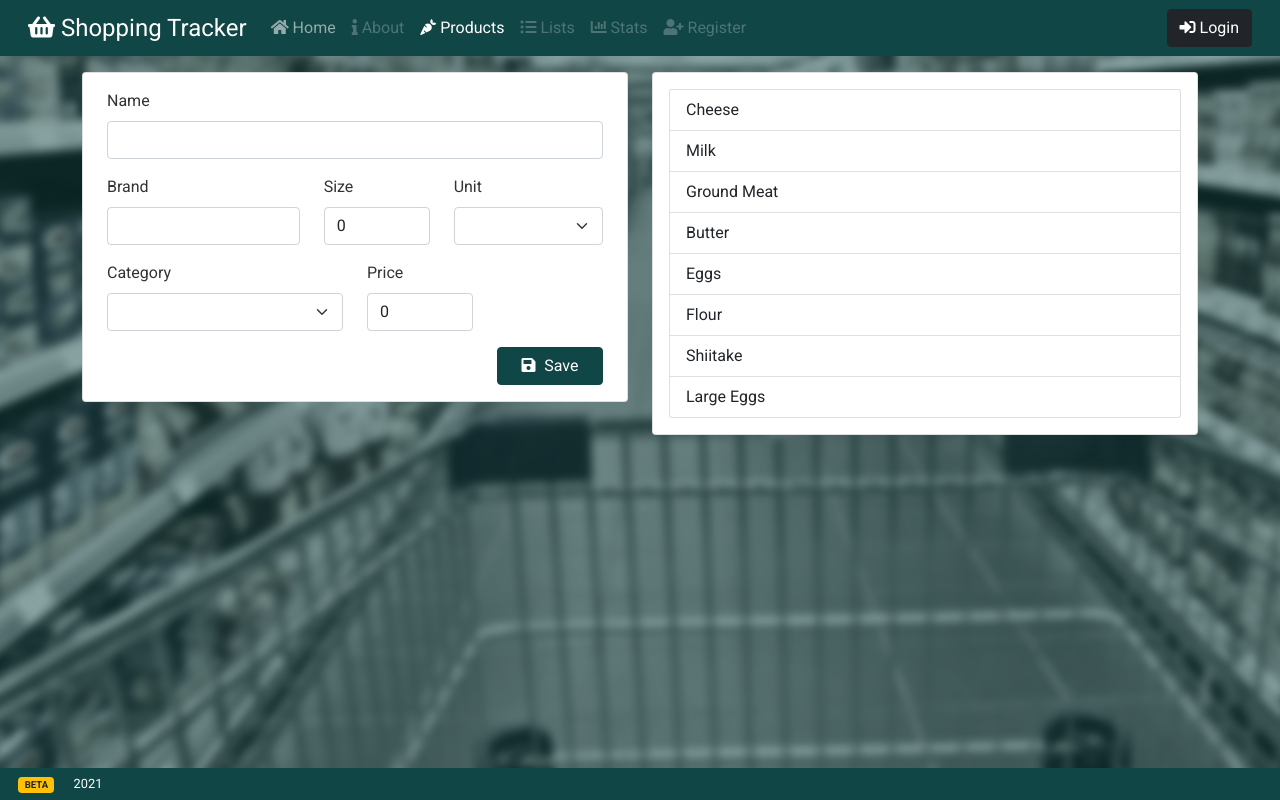
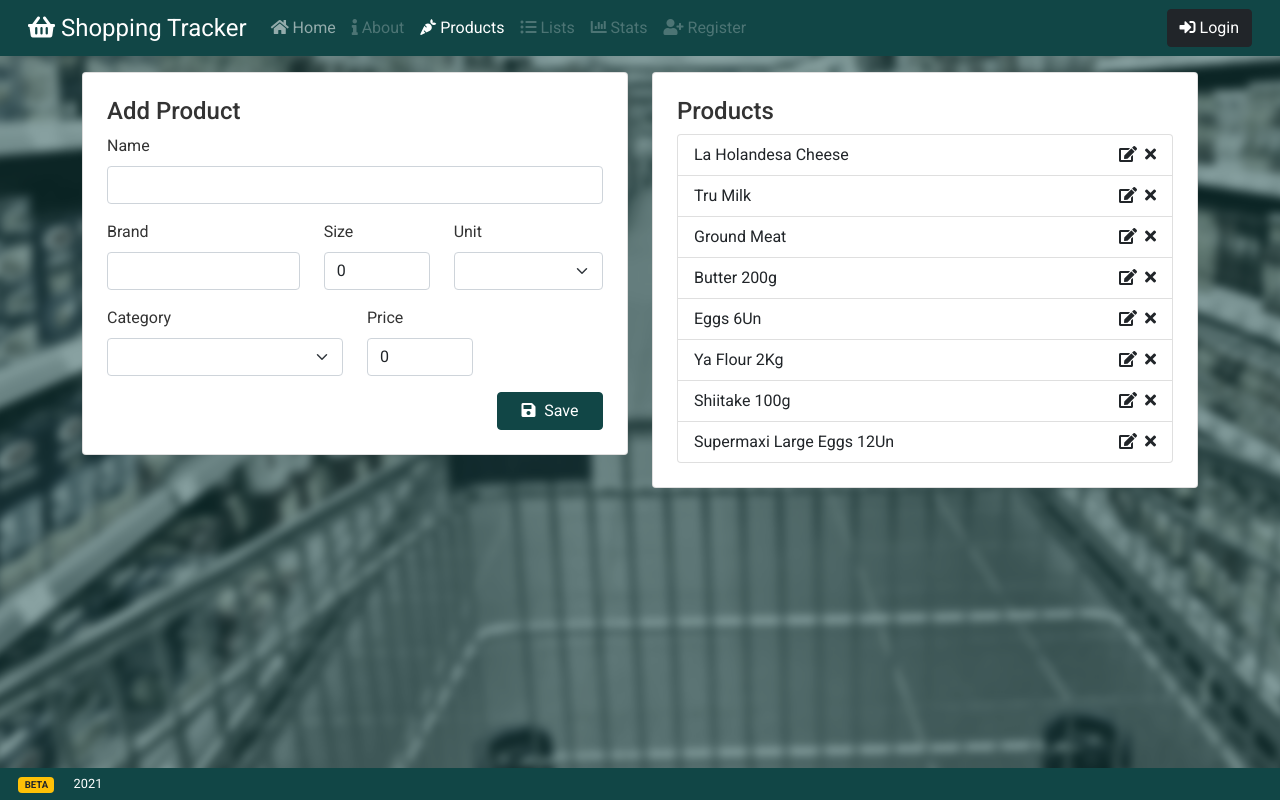
Before and after one commit to jeanrmarques/shopping-list, a Vue app: page /products in a window 1280 px wide. Built offline with nearby package versions, Linux system fonts and the light colour scheme; data requests are answered from the project's data file.

Commit message:
Tiding up the 'Products' page

```diff
--- a/src/components/AddProduct.vue
+++ b/src/components/AddProduct.vue
@@ -1,6 +1,8 @@
 <template>
   <div class="productForm">
     <div class="container">
+      <h4 v-if="product.id">Edit Product</h4>
+      <h4 v-else>Add Product</h4>
       <div class="row mb-3">
         <div class="col">
           <label class="form-label">Name</label>
@@ -77,9 +79,7 @@
         </div>
       </div>
       <div class="row mt-3">
-        <div class="col-6">
-
-        </div>
+        <div class="col-6"></div>
         <div class="col-3">
           <a v-if="product.id" @click="reset" class="w-100 btn btn-primary"
             ><i class="fas fa-save"></i> Cancel</a
@@ -145,7 +145,7 @@ export default {
 
 <style scoped lang="scss">
 .productForm {
-  padding: 1em 0;
+  padding: 1.5rem 0;
   text-align: left;
 }
 
--- a/src/components/ProductsListComponent.vue
+++ b/src/components/ProductsListComponent.vue
@@ -1,14 +1,36 @@
 <template>
-  <ul class="list-group">
+  <div class="productList">
+    <div class="container">
+      <h4>Products</h4>
+      <div class="row">
+        <div class="col-12">
+          <ul v-if="getProducts.length > 0" class="list-group">
             <li
-      @click="$emit('editproduct', p)"
               class="list-group-item"
               :key="index"
               v-for="(p, index) in getProducts"
             >
-      {{ p.name }}
+              <span class="title">
+                {{ p.brand }} {{ p.name }} {{ p.quantity }}{{ p.unit }}
+              </span>
+
+              <div class="controls">
+                <i
+                  title="Edit"
+                  @click="$emit('editproduct', p)"
+                  class="fas fa-edit"
+                ></i>
+                <i title="Remove" @click="remove(p)" class="fas fa-times"></i>
+              </div>
             </li>
           </ul>
+          <div v-else>
+            <p>No products registered.</p>
+          </div>
+        </div>
+      </div>
+    </div>
+  </div>
 </template>
 
 <script>
@@ -21,7 +43,8 @@ export default {
   },
   methods: {
     ...mapActions(["newProductInList", "addItem"]),
-    selectProduct(p) {
+    remove(p) {
+      console.log("Remove:");
       console.log(p);
     },
   },
@@ -32,8 +55,34 @@ export default {
 </script>
 
 <style scoped lang="scss">
-.list-group {
-  padding: 1em;
+.productList {
+  padding: 1.5rem 0;
   text-align: left;
 }
+.controls {
+  float: right;
+  transition: all 0.2s linear;
+  pointer-events: none;
+  // opacity: 0;
+  // transform: scale(.3);
+
+  i {
+    display: inline-block;
+    margin-left: 0.5em;
+    cursor: pointer;
+  }
+}
+.list-group {
+  text-align: left;
+
+  li {
+    &:hover {
+      .controls {
+        pointer-events: initial;
+        // opacity: 1;
+        // transform: scale(1);
+      }
+    }
+  }
+}
 </style>
```
Lines whose indentation alone changed are shown as unchanged.
